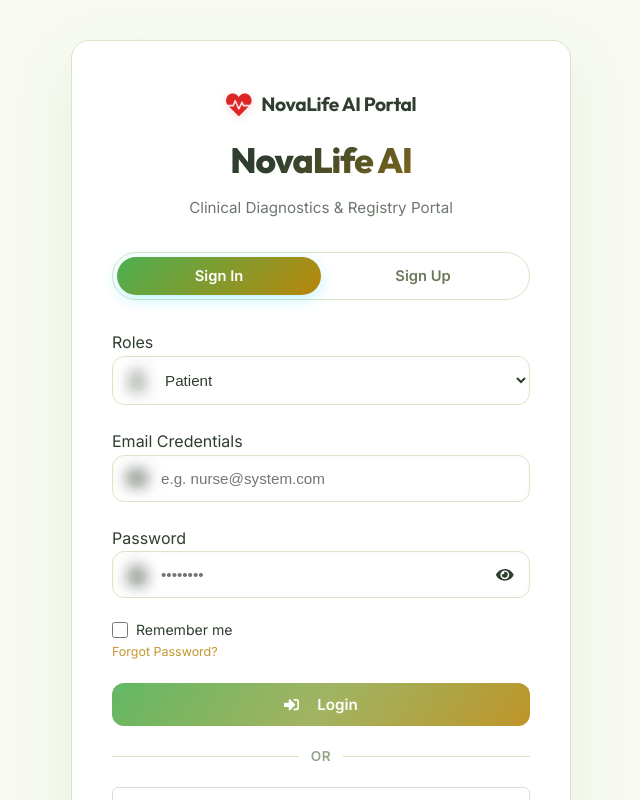
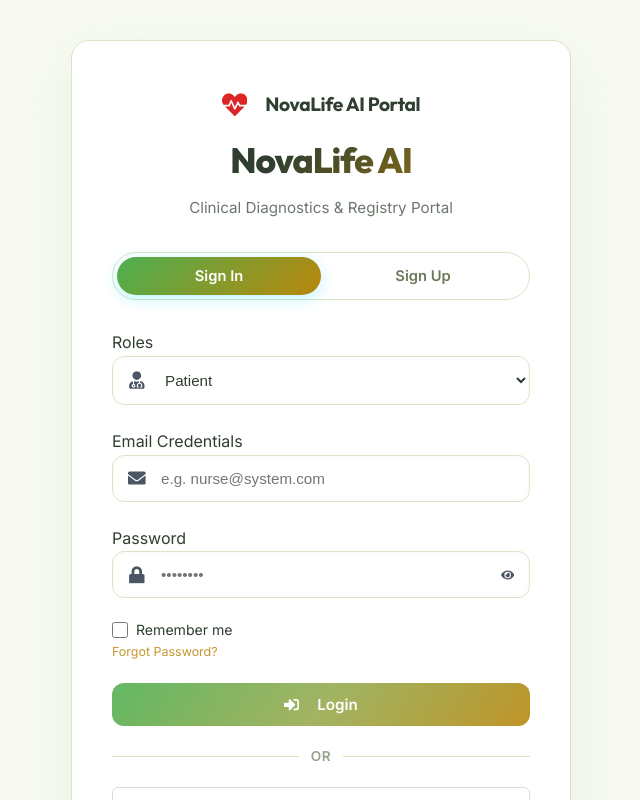
Before and after one commit to shreya101105/smart-organ-donation-system, a React (Vite) app: page /login in a window 1280 px wide. Shown: the top 800 px of the page, without its empty margins (319-959 px from the left). Built offline with nearby package versions, Linux system fonts and the light colour scheme.

Commit message:
Updated project with latest changes

```diff
--- a/src/pages/Authentication/Auth.css
+++ b/src/pages/Authentication/Auth.css
@@ -56,22 +56,22 @@
   font-size: 1.6rem !important;
   color: var(--primary-color) !important;
   flex-shrink: 0 !important;
-  filter: drop-shadow(0 0 8px var(--glow-color)) !important;
-  transition: color 0.3s ease, filter 0.3s ease !important;
+  filter: none !important;
+  transition: color 0.3s ease !important;
 }
 
 /* Light Mode specific Heart adjustment */
 :root:not(.dark-mode) .auth-header .navbar-logo-icon,
 :root:not(.dark-mode) .auth-header .navbar-logo svg {
   color: #dc2626 !important;
-  filter: drop-shadow(0 2px 4px rgba(220, 38, 38, 0.2)) !important;
+  filter: none !important;
 }
 
 /* Dark Mode specific Heart adjustment */
 :root.dark-mode .auth-header .navbar-logo-icon,
 :root.dark-mode .auth-header .navbar-logo svg {
   color: #ef4444 !important;
-  filter: drop-shadow(0 0 10px rgba(239, 68, 68, 0.5)) !important;
+  filter: none !important;
 }
 
 .auth-header .navbar-logo span {
@@ -103,20 +103,28 @@
   align-items: center;
 }
 
-/* Clear & Sharp Icons ONLY inside input-with-icon */
+/* Sharp, Clear & Non-Blurry Icons ONLY inside input-with-icon */
 .input-with-icon .input-icon,
-.input-with-icon>svg {
+.input-with-icon>svg,
+.input-with-icon i {
   position: absolute;
   left: 16px;
   font-size: 1.15rem;
-  opacity: 0.95 !important;
+  opacity: 0.9 !important;
   color: var(--text-color);
   pointer-events: none;
   transition: var(--transition-fast);
+
+  /* Clear Blur & Drop-shadows */
   filter: none !important;
   -webkit-filter: none !important;
+  box-shadow: none !important;
+  text-shadow: none !important;
+
+  /* Crisp Edge Rendering */
   transform: translateZ(0);
   backface-visibility: hidden;
+  -webkit-font-smoothing: antialiased;
 }
 
 .input-with-icon .form-input,
@@ -142,11 +150,13 @@
   justify-content: center;
   padding: 0;
   z-index: 2;
+  filter: none !important;
 }
 
 .password-toggle-btn svg {
   position: static !important;
   font-size: 1.1rem;
+  filter: none !important;
 }
 
 /* Remember Me & Forgot Password Stacked */
@@ -267,6 +277,7 @@
   margin: 0 !important;
   position: static !important;
   flex-shrink: 0;
+  filter: none !important;
 }
 
 /* Role Selection Grid */
@@ -323,6 +334,7 @@
   color: var(--text-color);
   transition: var(--transition-fast);
   filter: none !important;
+  -webkit-filter: none !important;
 }
 
 .role-card.selected .role-icon {
--- a/src/pages/Authentication/Login.jsx
+++ b/src/pages/Authentication/Login.jsx
@@ -17,7 +17,7 @@ import './Auth.css';
 
 // SVG Google Icon
 const GoogleIcon = () => (
-  <svg width="20" height="20" viewBox="0 0 24 24" style={{ flexShrink: 0 }}>
+  <svg width="20" height="20" viewBox="0 0 24 24" style={{ flexShrink: 0, filter: 'none', WebkitFilter: 'none' }}>
     <path fill="#4285F4" d="M22.56 12.25c0-.78-.07-1.53-.2-2.25H12v4.26h5.92c-.26 1.37-1.04 2.53-2.21 3.31v2.77h3.57c2.08-1.92 3.28-4.74 3.28-8.09z" />
     <path fill="#34A853" d="M12 23c2.97 0 5.46-.98 7.28-2.66l-3.57-2.77c-.98.66-2.23 1.06-3.71 1.06-2.86 0-5.29-1.93-6.16-4.53H2.18v2.84C3.99 20.53 7.7 23 12 23z" />
     <path fill="#FBBC05" d="M5.84 14.09c-.22-.66-.35-1.36-.35-2.09s.13-1.43.35-2.09V7.06H2.18C1.43 8.55 1 10.22 1 12s.43 3.45 1.18 4.94l2.85-2.22.81-.63z" />
@@ -25,7 +25,6 @@ const GoogleIcon = () => (
   </svg>
 );
 
-// Helper function to decode JWT token payload from Google
 const parseJwt = (token) => {
   try {
     const base64Url = token.split('.')[1];
@@ -44,7 +43,6 @@ const parseJwt = (token) => {
 
 const MAX_ATTEMPTS = 3;
 const LOCKOUT_TIME_MS = 2 * 60 * 1000;
-// Replace this with your Google Client ID from Google Cloud Console
 const GOOGLE_CLIENT_ID = "YOUR_GOOGLE_CLIENT_ID.apps.googleusercontent.com";
 
 export const Login = () => {
@@ -64,16 +62,34 @@ export const Login = () => {
   const [loading, setLoading] = useState(false);
   const [googleLoading, setGoogleLoading] = useState(false);
 
-  // Lockout States
   const [failedAttempts, setFailedAttempts] = useState(0);
   const [isLocked, setIsLocked] = useState(false);
   const [lockoutRemaining, setLockoutRemaining] = useState(0);
 
-  // 1. Dynamically Load Google GSI Script inside Login.jsx
+  // STRICT INLINE STYLE FIX FOR ICONS
+  const iconWrapperStyle = {
+    position: 'absolute',
+    left: '16px',
+    top: '50%',
+    transform: 'translateY(-50%)',
+    zIndex: 99,
+    display: 'flex',
+    alignItems: 'center',
+    justifyContent: 'center',
+    pointerEvents: 'none',
+    background: 'transparent',
+    filter: 'none',
+    WebkitFilter: 'none',
+    backdropFilter: 'none',
+    WebkitBackdropFilter: 'none',
+    boxShadow: 'none',
+    color: '#4b5563',
+    fontSize: '1.1rem'
+  };
+
   useEffect(() => {
     const loadGoogleScript = () => {
       if (document.getElementById('google-gsi-script')) return;
-
       const script = document.createElement('script');
       script.id = 'google-gsi-script';
       script.src = 'https://accounts.google.com/gsi/client';
@@ -81,11 +97,9 @@ export const Login = () => {
       script.defer = true;
       document.body.appendChild(script);
     };
-
     loadGoogleScript();
   }, []);
 
-  // 2. Handle Google Login Trigger (Opens PC Account Selector)
   const handleOpenGoogle = () => {
     if (isLocked) {
       setError(`Account locked. Please wait ${formatTime(lockoutRemaining)} before signing in.`);
@@ -101,7 +115,6 @@ export const Login = () => {
     setGoogleLoading(true);
 
     try {
-      // Initialize Google Client with account selection prompt
       window.google.accounts.id.initialize({
         client_id: GOOGLE_CLIENT_ID,
         callback: (response) => {
@@ -125,10 +138,8 @@ export const Login = () => {
         auto_select: false,
       });
 
-      // Prompt Google to open native account selector popup
       window.google.accounts.id.prompt((notification) => {
         if (notification.isNotDisplayed() || notification.isSkippedMoment()) {
-          // Fallback token client if Prompt is blocked or dismissed
           const client = window.google.accounts.oauth2.initTokenClient({
             client_id: GOOGLE_CLIENT_ID,
             scope: 'email profile',
@@ -285,7 +296,9 @@ export const Login = () => {
         <motion.div className="auth-card" initial={{ opacity: 1, y: 0 }} animate={{ opacity: 1, y: 0 }}>
           <div className="auth-header">
             <div className="navbar-logo" style={{ justifyContent: 'center', marginBottom: '14px' }}>
-              <FaHeartbeat className="navbar-logo-icon clear-icon" />
+              <div style={{ display: 'inline-flex', marginRight: '8px', filter: 'none' }}>
+                <FaHeartbeat style={{ filter: 'none', color: '#10b981' }} />
+              </div>
               <span>NovaLife AI Portal</span>
             </div>
             <h2 className="auth-title">NovaLife AI</h2>
@@ -299,7 +312,7 @@ export const Login = () => {
 
           {isLocked && (
             <div className="alert alert-warning lockout-alert">
-              <FaExclamationTriangle className="clear-icon" style={{ marginRight: '8px', flexShrink: 0 }} />
+              <FaExclamationTriangle style={{ marginRight: '8px', flexShrink: 0, filter: 'none' }} />
               <div>
                 <strong>Account Temporarily Locked</strong>
                 <p style={{ margin: '4px 0 0 0', fontSize: '0.85rem' }}>
@@ -312,12 +325,16 @@ export const Login = () => {
           {error && !isLocked && <div className="alert alert-danger">{error}</div>}
 
           <form onSubmit={handleLogin}>
+            {/* ROLES INPUT */}
             <div className="floating-input-group">
               <label className="form-label">Roles</label>
-              <div className="input-with-icon">
-                <FaUserMd className="input-icon clear-icon" />
+              <div style={{ position: 'relative', width: '100%' }}>
+                <div style={iconWrapperStyle}>
+                  <FaUserMd />
+                </div>
                 <select
                   className="form-select"
+                  style={{ paddingLeft: '48px' }}
                   value={role}
                   onChange={(e) => setRole(e.target.value)}
                   disabled={loading || googleLoading || isLocked}
@@ -326,20 +343,23 @@ export const Login = () => {
                   <option value="Doctor">Doctor</option>
                   <option value="Hospital">Hospital</option>
                   <option value="Laboratory">Laboratory</option>
-                  <option value="Admin">Admin</option>
                   <option value="Goverment">Goverment</option>
                   <option value="NGO">NGO</option>
                 </select>
               </div>
             </div>
 
+            {/* EMAIL INPUT */}
             <div className="floating-input-group">
               <label className="form-label">Email Credentials</label>
-              <div className="input-with-icon">
-                <FaEnvelope className="input-icon clear-icon" />
+              <div style={{ position: 'relative', width: '100%' }}>
+                <div style={iconWrapperStyle}>
+                  <FaEnvelope />
+                </div>
                 <input
                   type="email"
                   className="form-input"
+                  style={{ paddingLeft: '48px' }}
                   placeholder="e.g. nurse@system.com"
                   value={email}
                   onChange={(e) => setEmail(e.target.value)}
@@ -349,27 +369,43 @@ export const Login = () => {
               </div>
             </div>
 
+            {/* PASSWORD INPUT */}
             <div className="floating-input-group">
               <label className="form-label">Password</label>
-              <div className="input-with-icon">
-                <FaLock className="input-icon clear-icon" />
+              <div style={{ position: 'relative', width: '100%' }}>
+                <div style={iconWrapperStyle}>
+                  <FaLock />
+                </div>
                 <input
                   type={showPassword ? 'text' : 'password'}
                   className="form-input"
+                  style={{ paddingLeft: '48px', paddingRight: '48px' }}
                   placeholder="••••••••"
                   value={password}
                   onChange={(e) => setPassword(e.target.value)}
                   disabled={loading || googleLoading || isLocked}
                   required
-                  style={{ paddingRight: '48px' }}
                 />
                 <button
                   type="button"
                   onClick={() => setShowPassword(!showPassword)}
                   disabled={isLocked}
-                  className="password-toggle-btn"
+                  style={{
+                    position: 'absolute',
+                    right: '16px',
+                    top: '50%',
+                    transform: 'translateY(-50%)',
+                    background: 'transparent',
+                    border: 'none',
+                    color: '#4b5563',
+                    cursor: 'pointer',
+                    zIndex: 99,
+                    display: 'flex',
+                    alignItems: 'center',
+                    filter: 'none'
+                  }}
                 >
-                  {showPassword ? <FaEyeSlash className="clear-icon" /> : <FaEye className="clear-icon" />}
+                  {showPassword ? <FaEyeSlash /> : <FaEye />}
                 </button>
               </div>
             </div>
@@ -402,7 +438,9 @@ export const Login = () => {
               ) : isLocked ? (
                 `Locked (${formatTime(lockoutRemaining)})`
               ) : (
-                <><FaSignInAlt className="clear-icon" style={{ marginRight: '8px' }} /> Login</>
+                <>
+                  <FaSignInAlt style={{ marginRight: '8px', filter: 'none' }} /> Login
+                </>
               )}
             </button>
           </form>
@@ -411,7 +449,6 @@ export const Login = () => {
             <span>OR</span>
           </div>
 
-          {/* Continue with Google Button */}
           <button
             type="button"
             className="btn-google-standard"
```
